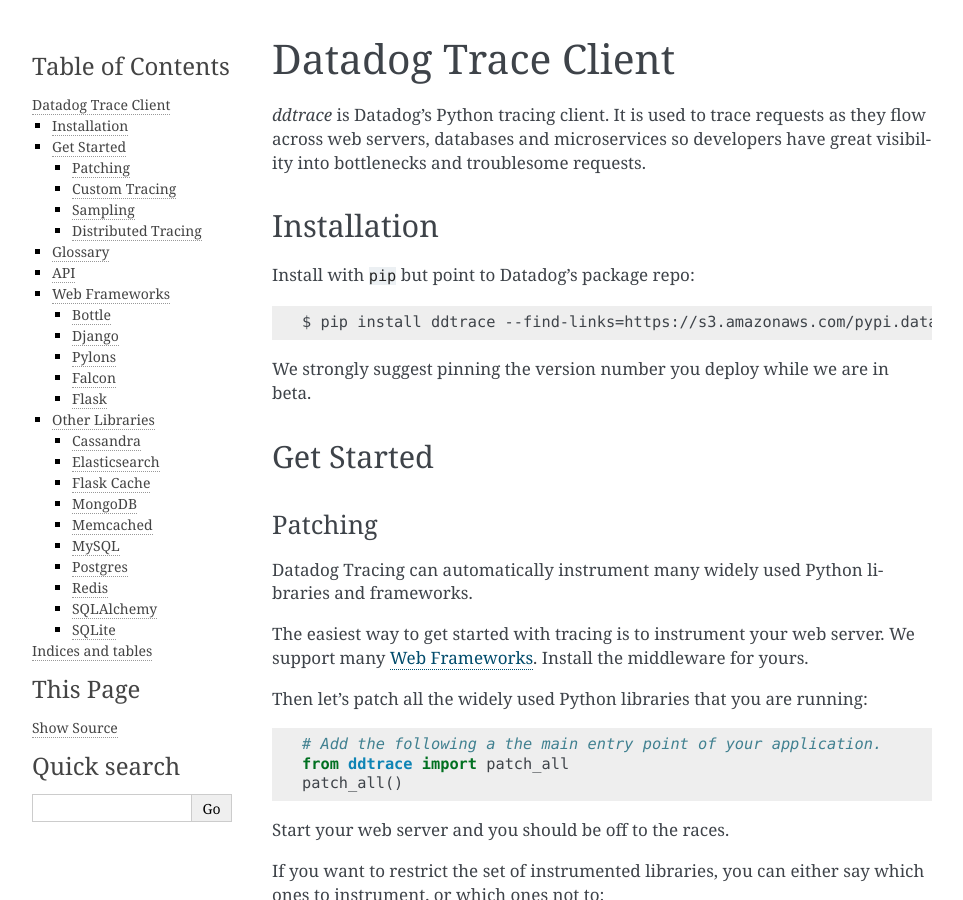
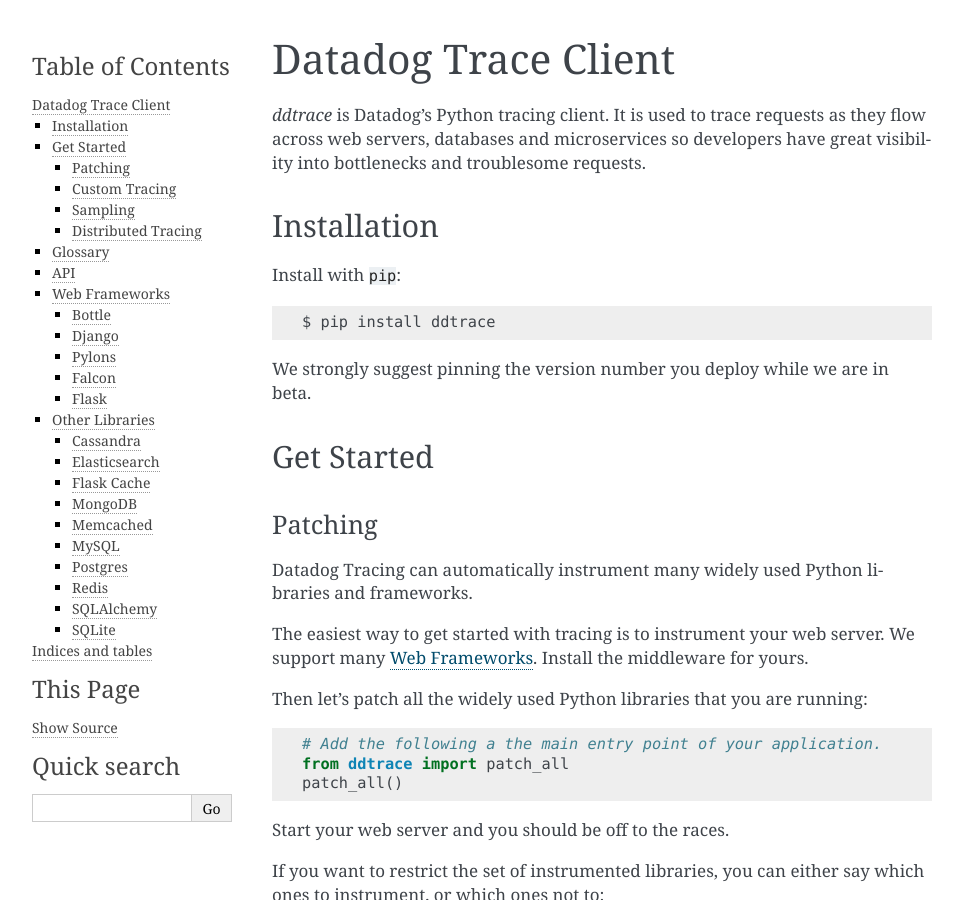
Before and after one commit to korniltsev-grafanista/pyroscope-python, a Sphinx documentation site: the page built from docs/index.rst, in a window 1280 px wide and 900 px high. Shown: the whole window, without its empty margins (148-1111 px from the left). Built offline with Sphinx 7.4.7, drawn with Linux system fonts in a browser that asks for light colours.

Commit message:
[docs] removed reference to private pipy repo
Upstream-Commit: b36c6e6991052c93476a41b92b1cce58b6946990

```diff
--- a/docs/index.rst
+++ b/docs/index.rst
@@ -8,9 +8,9 @@
 Installation
 ------------
 
-Install with :code:`pip` but point to Datadog's package repo::
+Install with :code:`pip`::
 
-    $ pip install ddtrace --find-links=https://s3.amazonaws.com/pypi.datadoghq.com/trace/index.html
+    $ pip install ddtrace
 
 We strongly suggest pinning the version number you deploy while we are
 in beta.
```
